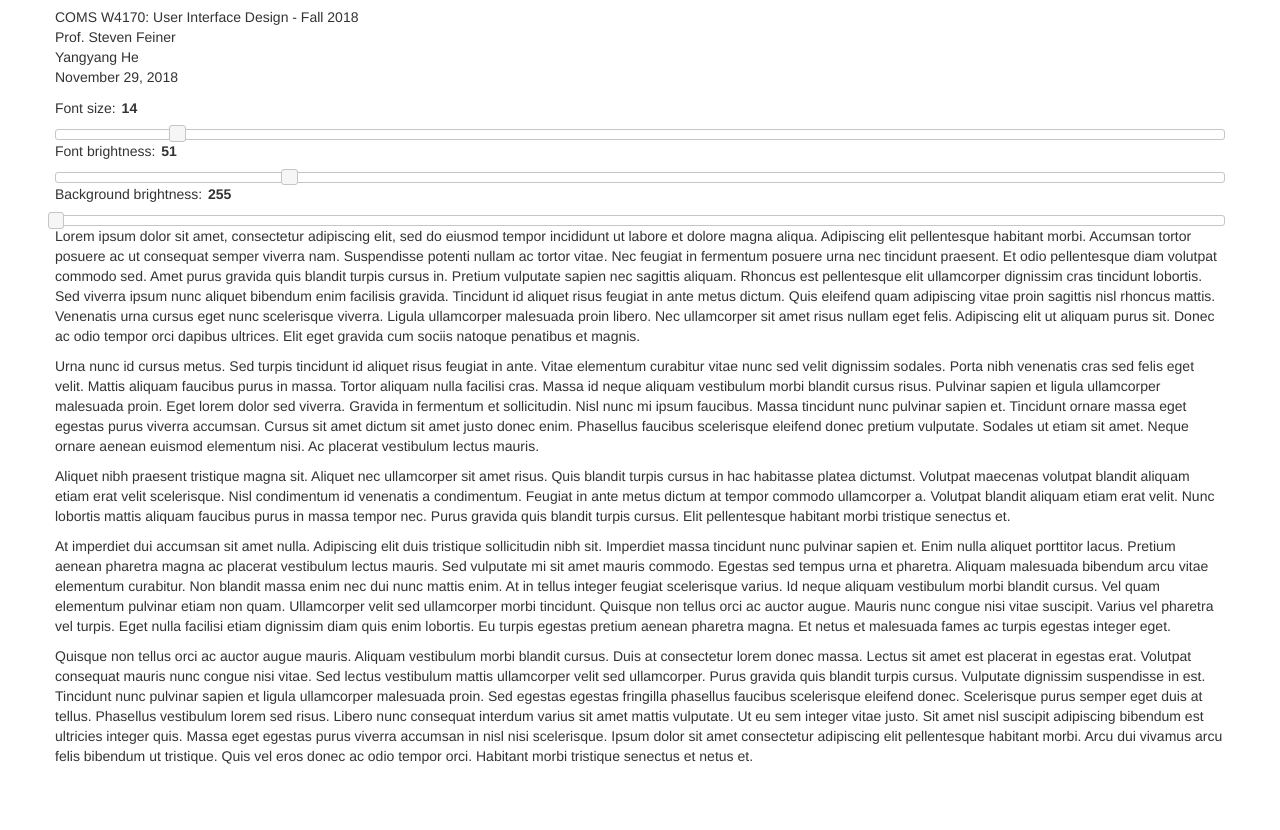
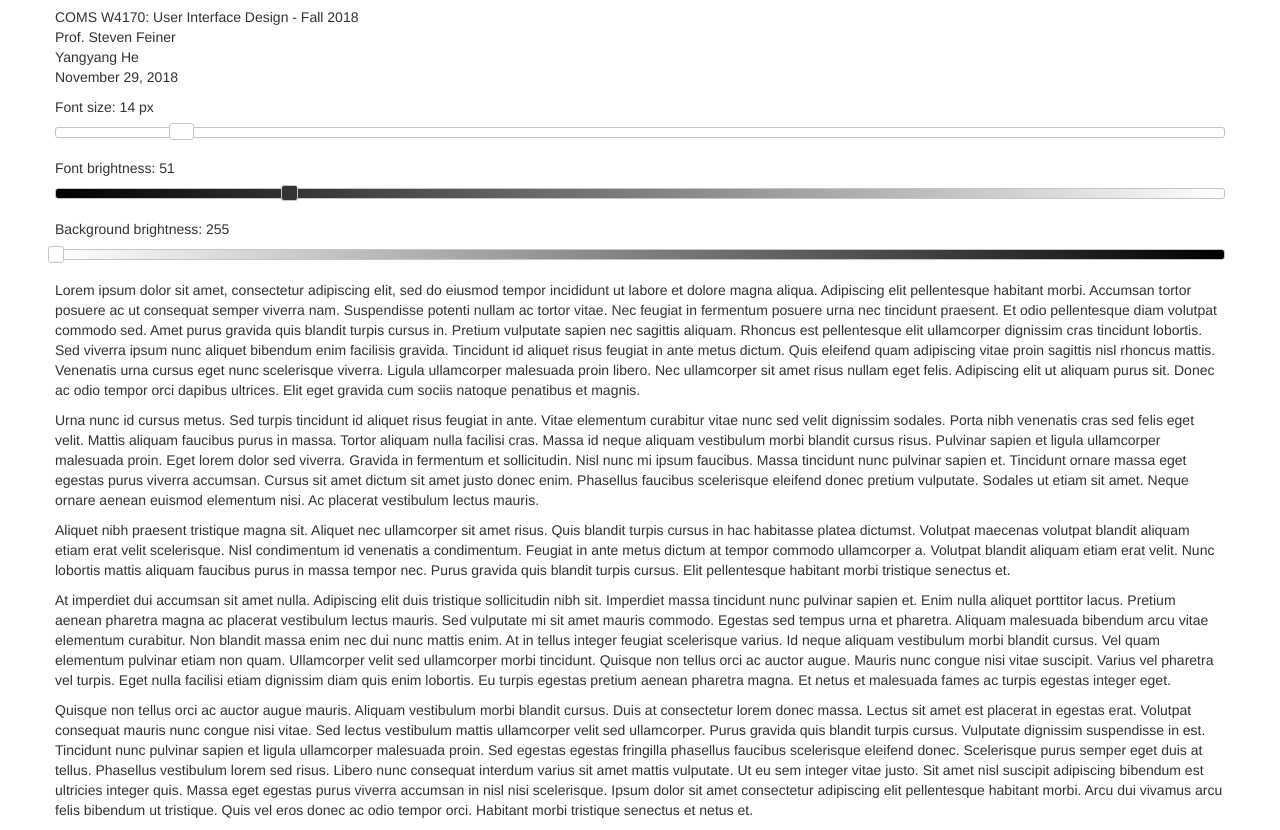
Before and after one commit to hyy369/taking-slides, a plain HTML site: page index.html in a window 1280 px wide. Shown: the part 63-893 px from the top of the page. Before the commit the page ends 839 px from the top, so only its background shows below. Drawn offline with nearby package versions, Linux system fonts and the light colour scheme.

Commit message:
further implementation

```diff
--- a/assets/font-slider.js
+++ b/assets/font-slider.js
@@ -1,64 +1,71 @@
 $.widget( "custom.fontSizeSlider", $.ui.slider, {
-    // value: 7,
-    // min: 1,
-    // max: 35,
-    // step: 1,
-    // slide: function() {
-    //     var aFontsSizeArray = new Array('5', '6', '7', '8', '9', '10', '11', '12', '13', '14', '15', '16', '17', '18', '19', '20', '21', '22', '24', '26', '28', '30', '33', '36', '39', '42', '45', '48', '55', '65', '75', '85', '95', '110', '130', '150');
-    //     var sFontSizeArray = aFontsSizeArray[this.value];
-    //     $('#font_size').val(this.value + ' px');
-    //     $('.text').css('font-size', sFontSizeArray + 'px' );
-    // }
-});
-
-$.widget( "custom.colorSlider", $.ui.slider, {
-    min: 0,
-    max: 255,
-    step: 1,
-});
-
-$( function() {
-    $( "#font-size-slider" ).fontSizeSlider().fontSizeSlider();
-    $( "#color-slider" ).colorSlider();
-    $( "#background-color-slider" ).colorSlider();
-});
-
-$(function() {
-    var aFontsSizeArray = new Array('5', '6', '7', '8', '9', '10', '11', '12', '13', '14', '15', '16', '17', '18', '19', '20', '21', '22', '24', '26', '28', '30', '33', '36', '39', '42', '45', '48', '55', '65', '75', '85', '95', '110', '130', '150');
-    $('#font-size-slider').fontSizeSlider({
+    options: {
         value: 3.7,
         min: 2.4,
         max: 15,
         step: 0.1,
-        slide: function(event, slider) {
-            $('#font-size').val(Math.round(slider.value * slider.value) + ' px');
-            $('.text').css('font-size', Math.round(slider.value * slider.value) + 'px' );
+    },
+});
+
+$.widget( "custom.colorSlider", $.ui.slider, {
+    options: {
+        value: 51,
+        min: 0,
+        max: 255,
+        step: 1,
+    },
+});
+
+$( function() {
+    $('#font-size-slider').fontSizeSlider().fontSizeSlider();
+    $('#font-size-slider > .ui-slider-handle').css('background-color', 'rgb(255,255,255) !important');
+    $('#font-size-slider > .ui-slider-handle').css('color', 'rgb(51,51,51) !important');
+
+    $('#color-slider').colorSlider();
+    $('#color-slider.ui-slider').css('background','linear-gradient(to right, black, white)');
+    $('#color-slider > .ui-slider-handle').css('background-color', 'rgb(51,51,51) !important');
+
+    $('#background-color-slider').colorSlider();
+    $('#background-color-slider.ui-slider').css('background','linear-gradient(to right, white, black)');
+    $('#background-color-slider > .ui-slider-handle').css('background-color', 'rgb(255,255,255) !important');
+
+    $('#font-size-slider').fontSizeSlider({
+        slide: function(event, ui) {
+            $('#font-size').html(Math.round(ui.value * ui.value) + ' px');
+            $('.text').css('font-size', Math.round(ui.value * ui.value) + 'px' );
+            $('#font-size-slider > .ui-slider-handle').html(Math.round(ui.value * ui.value));
+        },
+        start: function(event, ui) {
+            $('#font-size-slider > .ui-slider-handle').html(Math.round(ui.value * ui.value));
+        },
+        stop: function(event, ui) {
+            $('#font-size-slider > .ui-slider-handle').html('');
         }
     });
 
     $('#color-slider').colorSlider({
-        value: 51,
-        min: 0,
-        max: 255,
-        step: 1,
-        slide: function(event, slider) {
-            // var sFontSizeArray = aFontsSizeArray[ui.value];
-            $('#font-color').val(slider.value + ' px');
-            // $('.text').css('color', 'rgb(' + slider.value + ',' + slider.value + ',' + slider.value + ')');
-            $('body').css('color', 'rgb(' + slider.value + ',' + slider.value + ',' + slider.value + ')');
+        slide: function(event, ui) {
+            $('#font-color').html(ui.value);
+            $('body').css('color', 'rgb(' + ui.value + ',' + ui.value + ',' + ui.value + ')');
+            $('#color-slider > .ui-slider-handle').css('background-color', 'rgb(' + ui.value + ',' + ui.value + ',' + ui.value + ') !important');
+            $('#font-size-slider > .ui-slider-handle').css('color', 'rgb(' + ui.value + ',' + ui.value + ',' + ui.value + ') !important');
+        },
+        start: function(event, ui) {
+            $('#color-slider > .ui-slider-handle').css('background-color', 'rgb(' + ui.value + ',' + ui.value + ',' + ui.value + ') !important');
         }
     })
 
     $('#background-color-slider').colorSlider({
-        min: 0,
-        max: 255,
-        step: 1,
-        slide: function(event, slider) {
-            // var sFontSizeArray = aFontsSizeArray[ui.value];
-            $('#background-color').val(255 - slider.value + ' px');
-            // $('.text').css('color', 'rgb(' + slider.value + ',' + slider.value + ',' + slider.value + ')');
-            $('body').css('background-color', 'rgb(' + (255-slider.value) + ',' + (255-slider.value) + ',' + (255-slider.value) + ')');
-            $('input').css('background-color', 'rgb(' + (255-slider.value) + ',' + (255-slider.value) + ',' + (255-slider.value) + ')');
+        value: 0,
+        slide: function(event, ui) {
+            $('#background-color').html(255 - ui.value);
+            $('body').css('background-color', 'rgb(' + (255-ui.value) + ',' + (255-ui.value) + ',' + (255-ui.value) + ')');
+            $('input').css('background-color', 'rgb(' + (255-ui.value) + ',' + (255-ui.value) + ',' + (255-ui.value) + ')');
+            $('#background-color-slider > .ui-slider-handle').css('background-color', 'rgb(' + (255-ui.value) + ',' + (255-ui.value) + ',' + (255-ui.value) + ') !important');
+            $('#font-size-slider > .ui-slider-handle').css('background-color', 'rgb(' + (255-ui.value) + ',' + (255-ui.value) + ',' + (255-ui.value) + ') !important');
+        },
+        start: function(event, ui) {
+            $('#background-color-slider > .ui-slider-handle').css('background-color', 'rgb(' + (255-ui.value) + ',' + (255-ui.value) + ',' + (255-ui.value) + ') !important');
         }
     })
 });
--- a/assets/style.css
+++ b/assets/style.css
@@ -1,4 +1,21 @@
-input {
-    border: 0;
-    font-weight: bold;
+.ui-slider-handle:active {
+    border-color: #c5c5c5 !important;
 }
+
+#font-size-slider > .ui-slider-handle {
+    text-align: center;
+    vertical-align: middle;
+    width: 25px
+}
+
+span.ui-slider-handle::after {
+    content: "";
+    display: block;
+    position: absolute;
+    width: 1.2em;
+    height: 1.2em;
+    padding: 2em 2em;
+    top: -1em;
+    left: -1em;
+    cursor: pointer;
+  }
--- a/index.html
+++ b/index.html
@@ -3,7 +3,7 @@
 <head>
     <meta charset="utf-8">
     <meta name="viewport" content="width=device-width, initial-scale=1">
-    <title>jQuery UI Slider - Default functionality</title>
+    <title>Taking Slides</title>
     <link rel="stylesheet" href="https://code.jquery.com/ui/1.12.1/themes/base/jquery-ui.css">
     <link rel="stylesheet" href="https://maxcdn.bootstrapcdn.com/bootstrap/3.3.7/css/bootstrap.min.css" integrity="sha384-BVYiiSIFeK1dGmJRAkycuHAHRg32OmUcww7on3RYdg4Va+PmSTsz/K68vbdEjh4u" crossorigin="anonymous">
     <link rel="stylesheet" href="assets/style.css">
@@ -26,16 +26,19 @@
             </p>
         </div>
         <div class="row">
-            <p>Font size: <input type="text" id="font-size" value="14"/></p>
-            <div id="font-size-slider"></div>
+            <p>Font size: <span id="font-size">14 px</span></p>
+			<div id="font-size-slider"></div>
+			<br>
         </div>
         <div class="row">
-            <p>Font brightness: <input type="text" id="font-color" value="51"/></span></p>
-            <div id="color-slider"></div>
+            <p>Font brightness: <span id="font-color">51</span></p>
+			<div id="color-slider"></div>
+			<br>
         </div>
         <div class="row">
-            <p>Background brightness: <input type="text" id="background-color" value="255"/></span></p>
-            <div id="background-color-slider"></div>
+            <p>Background brightness: <span id="background-color">255</span></p>
+			<div id="background-color-slider"></div>
+			<br>
         </div>
         <div class="row">
             <div class="text">
```
Also changed, not shown: 2 other files.
